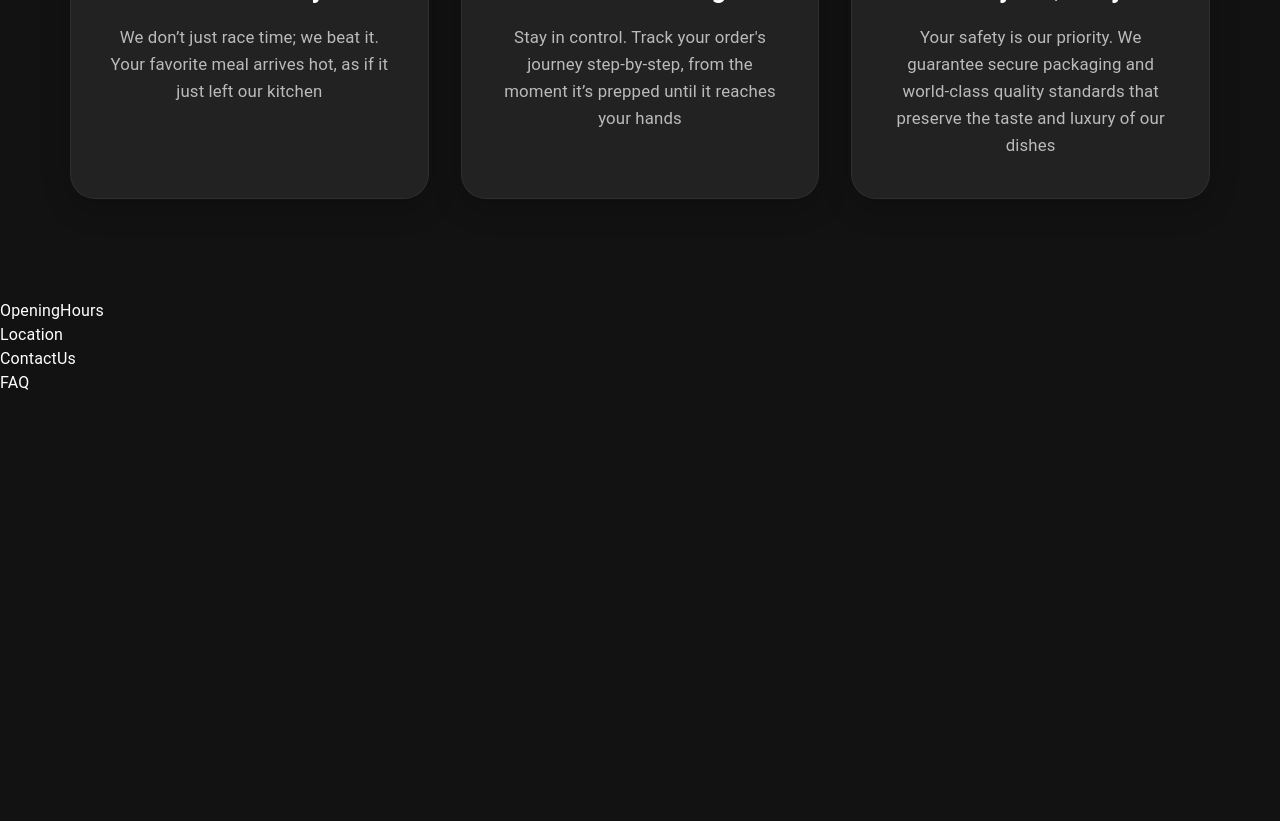
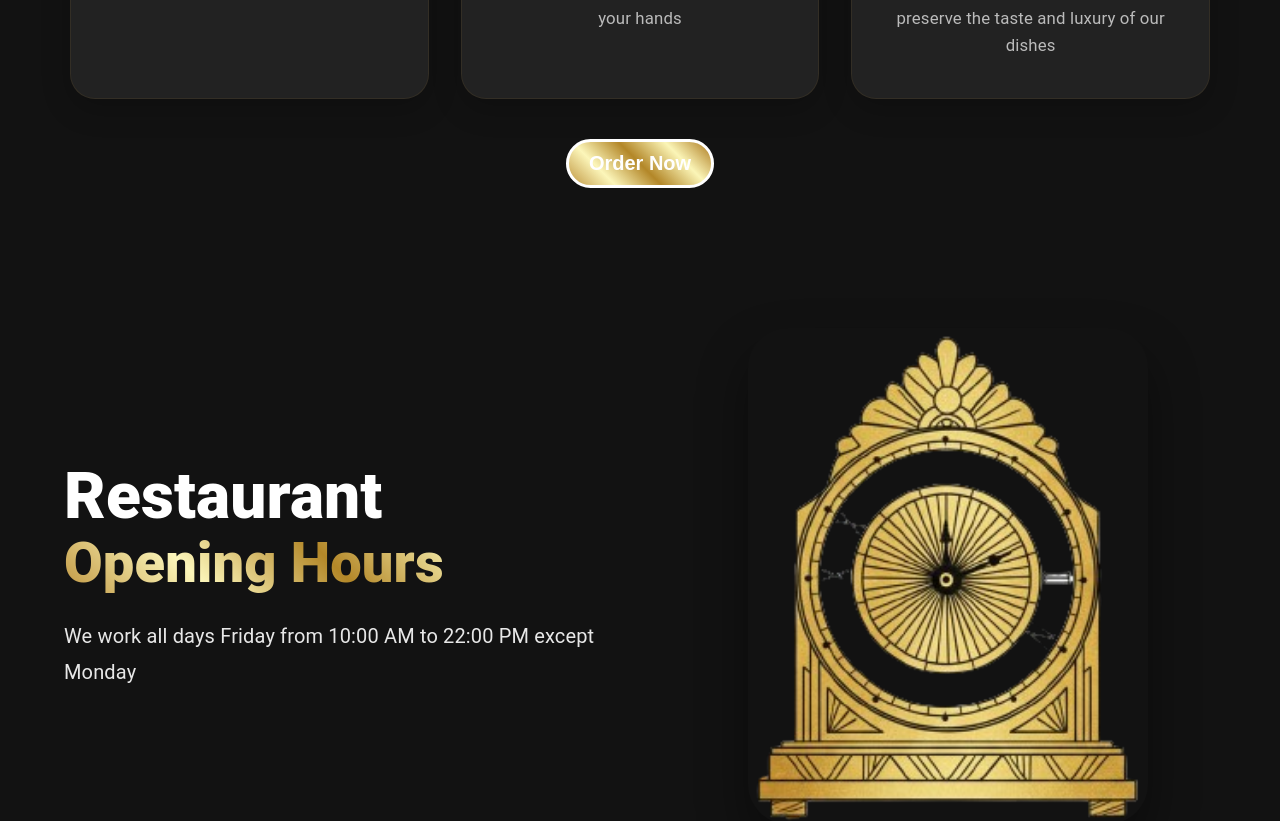
Before and after one commit to aziznefzi/restro, a React (Vite) app: page / in a window 1280 px wide. Shown: the part 5160-5981 px from the top of the page. Before the commit the page ends 5555 px from the top, so only its background shows below. Built offline with nearby package versions, Linux system fonts and the light colour scheme.

Commit message:
Opening Hours update

```diff
--- a/src/app/Chefs/Chefs.jsx
+++ b/src/app/Chefs/Chefs.jsx
@@ -6,6 +6,7 @@ import chefs from "../../frontend/image/Chefs/Chefs.png"
 import chef1 from "../../frontend/image/Chefs/Chefs-1.png"
 import chef2 from "../../frontend/image/Chefs/Chefs-2.png"
 import chef3 from "../../frontend/image/Chefs/Chefs-3.png"
+import { useTheme } from '@mui/material/styles';
 
 export default function Chefs() {
   const chefsData = [
@@ -26,6 +27,7 @@ export default function Chefs() {
     }
   ]
   const { t } = useTranslation();
+  const theme = useTheme()
   return (
     <div className={style.Chefs}>
       <h3>{t("Chefs")}</h3>
@@ -33,7 +35,7 @@ export default function Chefs() {
       <img src={chefs} alt="Our Master Chefs Team" className={style.mainImage} />
       <div className={style.content}>
         {chefsData.map((chef, index) => (
-          <div key={index} className={style.card}>
+          <div style={{background: theme.palette.websiteTheme.background.bg3}} key={index} className={style.card}>
             <img src={chef.image} alt={chef.name} />
             <h4>{chef.name}</h4>
             <p>{chef.description}</p>
--- a/src/app/Delivery/Delivery.jsx
+++ b/src/app/Delivery/Delivery.jsx
@@ -38,7 +38,7 @@ export default function Delivery() {
     },
   ]
   return (
-    <div className={Style.Delivery}>
+    <div id='Delivery' className={Style.Delivery}>
       {/* SVG Gradient Definition */}
       <svg width="0" height="0" style={{ position: 'absolute' }}>
         <defs>
@@ -70,6 +70,7 @@ export default function Delivery() {
           ))}
         </div>
       </div>
+      <button>{t("Order Now")}</button>
     </div>
   )
 }
--- a/src/app/Delivery/Delivery.module.css
+++ b/src/app/Delivery/Delivery.module.css
@@ -1,6 +1,5 @@
 .Delivery {
-    padding: 100px 0;
-        display: flex;
+    display: flex;
     flex-direction: column;
     justify-content: space-between;
     text-align: center;
@@ -99,6 +98,26 @@
     line-height: 1.6;
 }
 
+.Delivery button {
+ padding:10px 20px;
+ margin-top: 40px;
+ border-radius: 25px;
+ background: linear-gradient(45deg, #BF953F, #FCF6BA, #B38728, #FBF5B7, #AA771C);
+ color: unset;
+ font-size: 20px;
+ font-weight: 900;
+ border: 3px solid;
+}
+
+.Delivery button:hover {
+  transform: translateY(-5px);
+  background: transparent;
+  background: linear-gradient(45deg, #BF953F, #FCF6BA, #B38728, #FBF5B7, #AA771C);
+  -webkit-background-clip: text;
+   background-clip: text;
+   -webkit-text-fill-color: transparent;
+}
+
 @media (max-width: 900px) {
  .Delivery .content .DelevryImage img{
     width: 300px;
@@ -152,4 +171,10 @@
   .Delivery .content .DelevryImage img{
     width: 300px;
 }
+
+.Delivery button {
+ padding: 7px 10px;
+ font-size: 17px;
+ border: 2px solid;
 }
+}
--- a/src/app/Opening Hours/OpeningHours.jsx
+++ b/src/app/Opening Hours/OpeningHours.jsx
@@ -1,7 +1,20 @@
 import React from 'react'
+import style from "./OpeningHours.module.css"
+
+import iamge from "../../frontend/image/OpeningHours/OpeningHours.png"
+import { useTranslation } from 'react-i18next';
 
 export default function OpeningHours() {
+  const { t } = useTranslation();
   return (
-    <div>OpeningHours</div>
+    <div className={style.OpeningHours}>
+     <div className={style.content}>
+      <h3>{t("Restaurant")}<span>{t("Opening Hours")}</span></h3>
+      <p>{t("OpeningHoursText")}</p>
+     </div>
+     <div className={style.imageContainer}>
+        <img src={iamge} alt="" />
+     </div>
+    </div>
   )
 }
--- a/src/app/Opening Hours/OpeningHours.module.css
+++ b/src/app/Opening Hours/OpeningHours.module.css
@@ -0,0 +1,124 @@
+.OpeningHours {
+    display: flex;
+    align-items: center;
+    justify-content: center;
+    gap: 5rem;
+    padding: 100px 5%;
+    max-width: 1400px;
+    margin: 40px auto;
+    overflow: hidden;
+}
+
+.OpeningHours .content {
+    flex: 1;
+    display: flex;
+    flex-direction: column;
+    gap: 1.5rem;
+    text-align: left; /* Default for LTR */
+}
+
+/* RTL Support for Text */
+[dir="rtl"] .OpeningHours .content {
+    text-align: right;
+}
+
+.OpeningHours .content h3 {
+    font-size: clamp(2.5rem, 5vw, 4rem);
+    line-height: 1.1;
+    font-weight: 850;
+    margin: 0;
+    display: flex;
+    flex-direction: column;
+}
+
+.OpeningHours .content h3 span {
+    background: linear-gradient(45deg, #BF953F, #FCF6BA, #B38728, #FBF5B7, #AA771C);
+    -webkit-background-clip: text;
+    background-clip: text;
+    -webkit-text-fill-color: transparent;
+    font-size: clamp(2rem, 4.5vw, 3.5rem);
+}
+
+.OpeningHours .content p {
+    font-size: 1.25rem;
+    line-height: 1.8;
+    max-width: 600px;
+    opacity: 0.9;
+    margin: 0;
+    font-weight: 400;
+}
+
+.imageContainer {
+    flex: 1;
+    display: flex;
+    justify-content: center;
+    align-items: center;
+}
+
+.imageContainer img {
+    width: 100%;
+    max-width: 400px;
+    border-radius: 40px;
+    box-shadow: 0 25px 50px rgba(0, 0, 0, 0.4);
+    transition: all 0.5s cubic-bezier(0.175, 0.885, 0.32, 1.275);
+    object-fit: cover;
+}
+
+.imageContainer img:hover {
+    transform: scale(1.03) rotate(-1deg);
+    box-shadow: 0 35px 70px rgba(191, 149, 63, 0.15);
+}
+
+/* Responsiveness */
+@media (max-width: 1100px) {
+    .OpeningHours {
+        gap: 3rem;
+    }
+}
+
+@media (max-width: 950px) {
+    .OpeningHours {
+        flex-direction: column;
+        text-align: center;
+        padding: 60px 20px;
+        gap: 4rem;
+    }
+
+    /* Reset reordering on mobile to have text above image */
+    .OpeningHours {
+        display: flex;
+        flex-direction: column !important;
+    }
+
+    .OpeningHours .content {
+        align-items: center;
+        text-align: center;
+        order: 1;
+    }
+
+    .imageContainer {
+        order: 2;
+    }
+
+    [dir="rtl"] .OpeningHours .content {
+        text-align: center;
+    }
+
+    .imageContainer img {
+        max-width: 500px;
+    }
+}
+
+@media (max-width: 480px) {
+    .OpeningHours {
+        padding: 40px 15px;
+    }
+
+    .OpeningHours .content h3 {
+        font-size: 2.2rem;
+    }
+
+    .OpeningHours .content h3 span {
+        font-size: 1.8rem;
+    }
+}
--- a/src/frontend/lang/ar.json
+++ b/src/frontend/lang/ar.json
@@ -42,5 +42,8 @@
     "Your safety is our priority. We guarantee secure packaging and world-class quality standards that preserve the taste and luxury of our dishes": "سلامتك هي أولويتنا. نحن نضمن التغليف الآمن ومعايير الجودة العالمية التي تحافظ على طعم وفخامة أطباقنا",
     "Fast Delivery": "توصيل سريع",
     "Order Tracking": "تتبع الطلب",
-    "Safety & Quality": "السلامة والجودة"
+    "Safety & Quality": "السلامة والجودة",
+    "Order Now": "الحجز الآن",
+    "Restaurant": "المطعم",
+    "OpeningHoursText": "نحن نعمل جميع أيام الجمعة من 10:00 صباحاً إلى 22:00 مساءً، باستثناء الاثنين"
 }
--- a/src/frontend/lang/en.json
+++ b/src/frontend/lang/en.json
@@ -27,5 +27,6 @@
     "about": "About",
     "Us": "Us",
     "aboutText": "About Us: Where Luxury Meets Speed At our restaurant, we don’t just serve meals; we craft an extraordinary experience that blends the elegance of fine dining with the efficiency you need in your busy life. Our journey began with a simple passion: to redefine fast food into a culinary masterpiece, prepared with the finest fresh ingredients and secret spices meticulously selected by our master chefs. We believe every customer deserves the royal treatment. That’s why, in every dish we serve, we ensure a perfect fusion of premium quality, stunning presentation, and unforgettable flavor. Whether you’re craving a signature burger or one of our exclusive specials, we are here to deliver Luxury in every bite.",
-    "ChefsText": "Meet Our Chefs: Passion for Perfection in Every Plate"
+    "ChefsText": "Meet Our Chefs: Passion for Perfection in Every Plate",
+    "OpeningHoursText": "We work all days Friday from 10:00 AM to 22:00 PM except Monday"
 }
```
Also changed, not shown: src/frontend/image/OpeningHours/OpeningHours.png (added), 1 other file (tests, documents, lock files or other folders).
